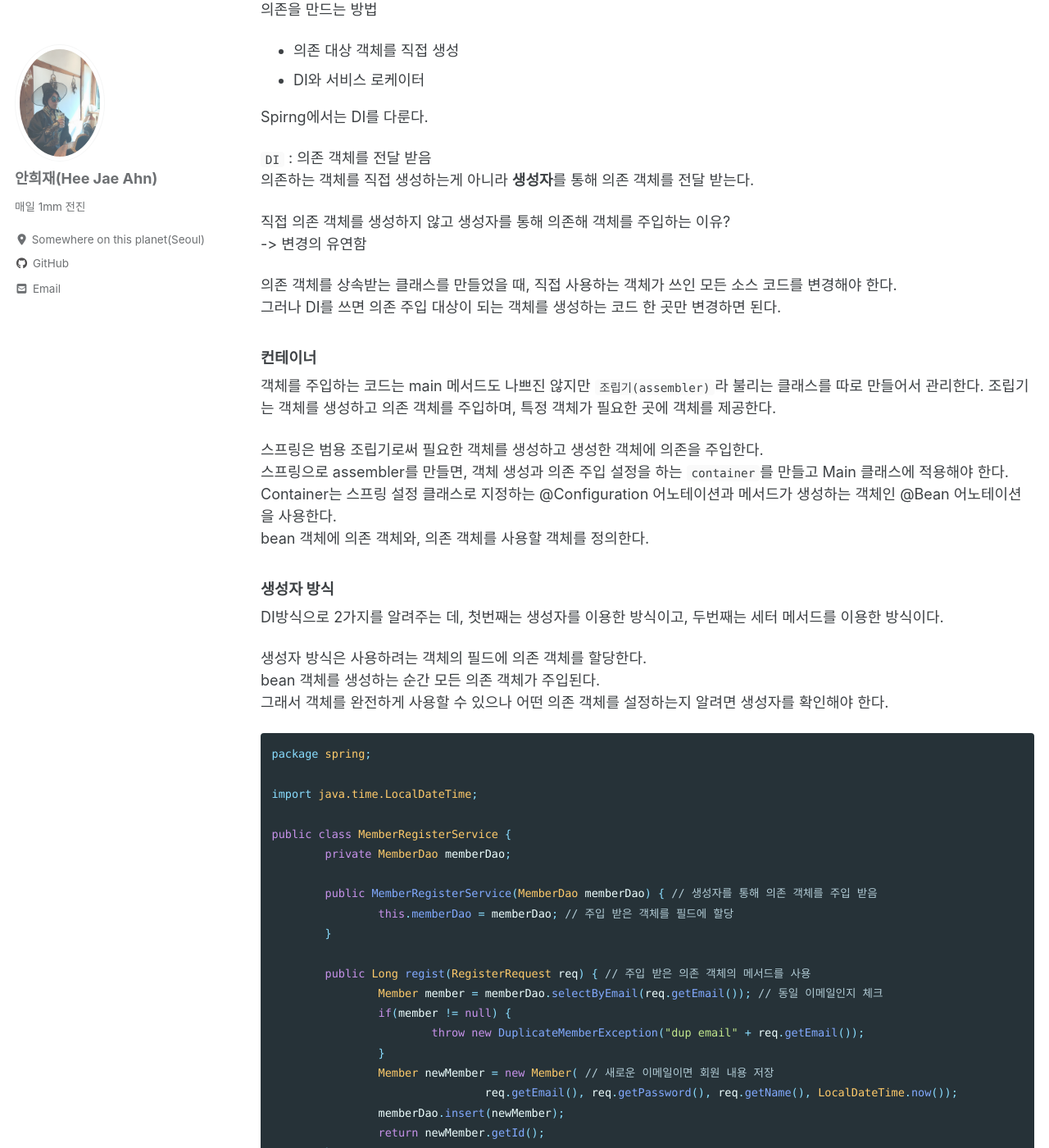
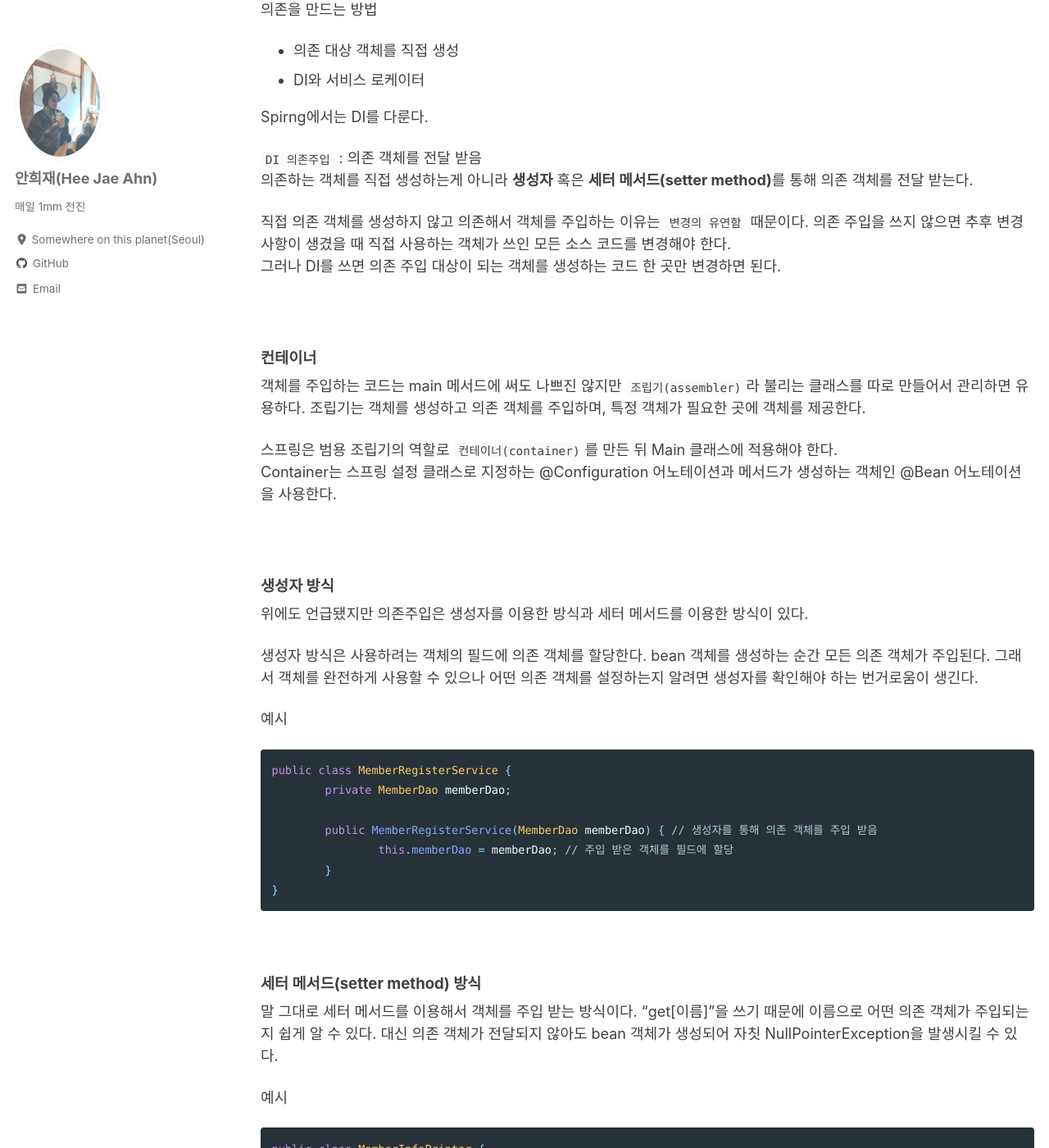
Before and after one commit to heejahn/heejahn.github.com, a Jekyll site: the page built from _posts/2020-07-07-Spring-DI.md, in a window 1280 px wide and 1400 px high, scrolled down 335 px. Shown: the whole window at 82% size. Built offline with Jekyll 4.4.1, drawn with Linux system fonts in a browser that asks for light colours; cached includes are drawn as plain includes; nearby versions of some CDN libraries; some of the changed text lies outside the part shown.

Commit message:
글 수정

````diff
--- a/_posts/2020-07-07-Spring-DI.md
+++ b/_posts/2020-07-07-Spring-DI.md
@@ -16,118 +16,104 @@ last_modified_at: 2020-07-07
 
 Spirng에서는 DI를 다룬다.
 
-`DI` : 의존 객체를 전달 받음
-의존하는 객체를 직접 생성하는게 아니라 <b>생성자</b>를 통해 의존 객체를 전달 받는다.
+`DI 의존주입` : 의존 객체를 전달 받음
+의존하는 객체를 직접 생성하는게 아니라 <b>생성자</b> 혹은 <b>세터 메서드(setter method)</b>를 통해 의존 객체를 전달 받는다.
 
-직접 의존 객체를 생성하지 않고 생성자를 통해 의존해 객체를 주입하는 이유?
--> 변경의 유연함
-
-의존 객체를 상속받는 클래스를 만들었을 때,
-직접 사용하는 객체가 쓰인 모든 소스 코드를 변경해야 한다.
+직접 의존 객체를 생성하지 않고 의존해서 객체를 주입하는 이유는 `변경의 유연함` 때문이다.
+의존 주입을 쓰지 않으면 추후 변경 사항이 생겼을 때 직접 사용하는 객체가 쓰인 모든 소스 코드를 변경해야 한다.
 그러나 DI를 쓰면 의존 주입 대상이 되는 객체를 생성하는 코드 한 곳만 변경하면 된다.
 
+<br>
+
 ##### 컨테이너
-객체를 주입하는 코드는 main 메서드도 나쁘진 않지만 `조립기(assembler)`라 불리는 클래스를 따로 만들어서 관리한다.
+객체를 주입하는 코드는 main 메서드에 써도 나쁘진 않지만 `조립기(assembler)`라 불리는 클래스를 따로 만들어서 관리하면 유용하다.
 조립기는 객체를 생성하고 의존 객체를 주입하며, 특정 객체가 필요한 곳에 객체를 제공한다.
 
-스프링은 범용 조립기로써 필요한 객체를 생성하고 생성한 객체에 의존을 주입한다.
-스프링으로 assembler를 만들면, 객체 생성과 의존 주입 설정을 하는 `container`를 만들고 Main 클래스에 적용해야 한다.
+스프링은 범용 조립기의 역할로 `컨테이너(container)`를 만든 뒤 Main 클래스에 적용해야 한다.
 Container는 스프링 설정 클래스로 지정하는 @Configuration 어노테이션과 메서드가 생성하는 객체인 @Bean 어노테이션을 사용한다.
-bean 객체에 의존 객체와, 의존 객체를 사용할 객체를 정의한다.
+
+<br>
 
 ##### 생성자 방식
-DI방식으로 2가지를 알려주는 데, 첫번째는 생성자를 이용한 방식이고, 두번째는 세터 메서드를 이용한 방식이다.
+위에도 언급됐지만 의존주입은 생성자를 이용한 방식과 세터 메서드를 이용한 방식이 있다.
 
 생성자 방식은 사용하려는 객체의 필드에 의존 객체를 할당한다.
 bean 객체를 생성하는 순간 모든 의존 객체가 주입된다.
-그래서 객체를 완전하게 사용할 수 있으나 어떤 의존 객체를 설정하는지 알려면 생성자를 확인해야 한다.
+그래서 객체를 완전하게 사용할 수 있으나 어떤 의존 객체를 설정하는지 알려면 생성자를 확인해야 하는 번거로움이 생긴다.
+
+예시
 ```java
-package spring;
-
-import java.time.LocalDateTime;
-
 public class MemberRegisterService {
 	private MemberDao memberDao;
 
 	public MemberRegisterService(MemberDao memberDao) { // 생성자를 통해 의존 객체를 주입 받음
 		this.memberDao = memberDao; // 주입 받은 객체를 필드에 할당
 	}
-
-	public Long regist(RegisterRequest req) { // 주입 받은 의존 객체의 메서드를 사용
-		Member member = memberDao.selectByEmail(req.getEmail()); // 동일 이메일인지 체크
-		if(member != null) {
-			throw new DuplicateMemberException("dup email" + req.getEmail());
-		}
-		Member newMember = new Member( // 새로운 이메일이면 회원 내용 저장
-				req.getEmail(), req.getPassword(), req.getName(), LocalDateTime.now());
-		memberDao.insert(newMember);
-		return newMember.getId();
-	}
 }
 ```
 
+<br>
+
 ##### 세터 메서드(setter method) 방식
 말 그대로 세터 메서드를 이용해서 객체를 주입 받는 방식이다.
-자바빈 규칙에 따라 작성하면 된다. <http://bit.ly/22Rj2Ar>
-setter method 이름으로 어떤 의존 객체가 주입되는지 쉽게 알 수 있다.
+"get[이름]"을 쓰기 때문에 이름으로 어떤 의존 객체가 주입되는지 쉽게 알 수 있다.
 대신 의존 객체가 전달되지 않아도 bean 객체가 생성되어 자칫 NullPointerException을 발생시킬 수 있다.
 
+예시
 ```java
-package spring;
-
 public class MemberInfoPrinter {
-
 	private MemberDao memDao;
-	private MemberPrinter printer;
 
 	public void printMemberInfo(String email) {
-		Member member = memDao.selectByEmail(email);
-		if (member == null) {
-			System.out.println("데이터 없음\n");
-			return;
-		}
-		printer.print(member);
-		System.out.println();
+                    ...
 	}
 	// setter method로 MemberDao와 MemberPrinter 객체 주입
 	public void setMemberDao(MemberDao memberDao) {
 		this.memDao = memberDao;
 	}
-
-	public void setPrinter(MemberPrinter printer) {
-		this.printer = printer;
-	}
 }
 ```
+
+<br>
+
 ##### @Autowired
-이렇게 bean 객체들이 쌓여가는 걸 보면서 엄청나게 많다.. 라고 생각하는 와중 설정 파일을 나누는 방법을 소개해줬다.
-똑같이 자바 페이지에 적어주면 되는데, org.springframework내 Autowired를 import하고 @Configuration에서 다른 페이지에 있는 bean 객체를 @Autowired 해준다.
-Autowired는 자동으로 bean 객체를 찾는 기능이라고 한다.
+엄청나게 늘어나는 bean 객체들을 설정 파일을 나누어 관리하는 방법이다.
+파일을 나누되, org.springframework내 Autowired를 import하고 @Configuration에서 다른 페이지에 있는 bean 객체를 @Autowired 해준다.
+Autowired는 자동으로 bean 객체를 찾는 기능이며, `자동 주입`으로 분류된다.
 
-이 기능을 쓰니 코드가 훨씬 간결해진다!
-의존 주입에서 자동 주입으로 넘어가면서 편리함이 증가했다.
+```java
+import org.springframework.beans.factory.annotation.Autowired;
+
+@Configuration
+public class AppConf2 {
+	@Autowired // spring 자동 주입 기능. 해당 타입의 bean을 찾아 필드에 할당
+	private MemberDao memberDao;
+}
+```
 
 <br>
 
 ##### @import
 Autowired와 같이 다른 설정 파일을 가져올 수 있는 어노테이션이다.
 배열을 이용해서 2개 이상의 설정 클래스도 지정이 가능하다.
+```java
+@Import( { AppConf1.class, AppConf2.class} )
+// 해당 파일에서 import한 두 개의 설정 클래스 사용 가능
 ```
-@Import( { AppConf1.class, AppConf2.class} )
-```
+
 <br>
 
-##### @Bean에 관하여
+##### @Bean
 <b>예외 발생</b>
 
-저자가 자주 일으키는 실수로 @Bean 객체 exception을 설명한다
+저자가 자주 일으키는 실수로 @Bean 객체 exception 몇 개를 소개한다.
 
-@Bean을 안 붙였거나, bean 객체를 불러올 때 이름이 오타가 난 경우라 한다.
+@Bean을 안 붙였거나, bean 객체를 불러올 때 이름이 오타가 난 경우.
 >NoSuchBeanDefintionException: No bean named '....' available
 
 <br>
 
-다음 경우는 bean의 이름과 bean의 타입이 불일치하는 경우다.
+다음 경우는 bean의 이름과 bean의 타입이 불일치하는 경우.
 >...BeanNotOfRequiredTypeException:Bean named... is expected to be of type... but was actually...
 
 <br>
@@ -156,35 +142,35 @@ bean 객체가 2개 있는 경우 생기는 에러
 
 <br>
 
-#### 헷갈리는 개념들
-회원 가입 처리를 위한 코드를 짜니까 기본 개념은 다시 잘 짚고 넘어가보자.
-`DAO(Data Access Object)` : 데이터베이스 접근을 위한 객체.
+#### 다시 복기하는 개념들
+`DAO(Data Access Object)`
+데이터베이스 접근을 위한 객체.
 ConnectionPool이 객체를 미리 만들어서 쓰고 반환하게 하는데 (유저 로그인, 활동, 로그아웃),
 트래픽 과부하를 막기 위해 ConnectionPool이 db에 연결하는 통로 하나만 만들어 호출하고, 이 통로를 DAO가 담당한다.
 단순 읽기 연산을 수행하니 속도 개선이 된다.
 
-Exception과 RuntimeException이 차이를 보인다.
-RuntimeException은 강제로 예외 처리를 하지 않는다. 실행 단계에서 확인이 가능하며 트랜젝션 rollback을 한다.
+`Exception`과 `RuntimeException`의 차이
 Exception은 checked exception으로 try~catch문을 통해 반드시 예외 처리를 해야 한다. 컴파일 단계에서 확인 가능하며, rollback을 하지 않는다.
+RuntimeException은 unchecked exception으로 예외 처리를 하지 않아도 된다. 실행 단계에서 확인이 가능하며 트랜젝션 rollback을 한다.
+
 
 <br>
 
 #### 그레이들 프로젝트 외전1
 저번에 말썽을 일으켰던 org.springframework를 조금 수정했다.
 
-왜냐면 챕터3을 위한 새 폴더를 만들고 build.gradle를 실행 시켰는데 deprecated 메시지를 또 보게 됐다.
+챕터3을 위한 새 폴더를 만들고 build.gradle를 실행 시켰는데 deprecated 메시지를 또 보게 됐다.
 그래서 release 버젼이 좀 오래된 거 아닌가 싶어 최신 버전을 찾다가 해당 사이트를 찾았다.
 사이트 : <https://repo.spring.io/release/org/springframework/spring/>
 
 보니까 최신 버전이 5.2.7로 나와 있다.
 그걸로 바꿔서 실행시키는 데도 deprecated 메시지가 뜬다. 에휴...
-역시 cmd로 만드는 버전을 써야 하나.
 다음 챕터에는 그냥 cmd로 그레이들 프로젝트를 만든 다음 필요한 jar파일만 옮겨봐야 겠다.
 
 그리고 찾아보니 Gradle의 장점이자 단점이 새로운 버젼이 파바박 나오고 설정도 조금씩 달라져서,
 gradle plugin과 wrapper를 지속적으로 업그레이드 해야 한단다.
 
-이번은 그냥 release만 바꾸고 똑같이 진행했다.
+이번은 그냥 release 버젼만 바꾸고 똑같이 진행했다.
 ```
 cd C:\spring5fs
 mkdir sp5-chap03
@@ -192,11 +178,3 @@ cd sp5-chap02
 dir
 copy build.gradle \spring5fs\sp5-chap03
 ```
-<br>
-
-###### 사담
-밑에 내용과 전혀 상관없고 그냥.. 하다보니 쓰고 싶어졌다.
-최범균씨 책으로 호기롭게 챕터3을 오늘 안에 끝내겠다고 생각하면...
-가능은 하다.
-근데 저엉말 오래 걸린다.
-어차피 머리 안에 다 안 들어올 거 반 나눠서 수행해도 괜찮았을 텐데.
````
